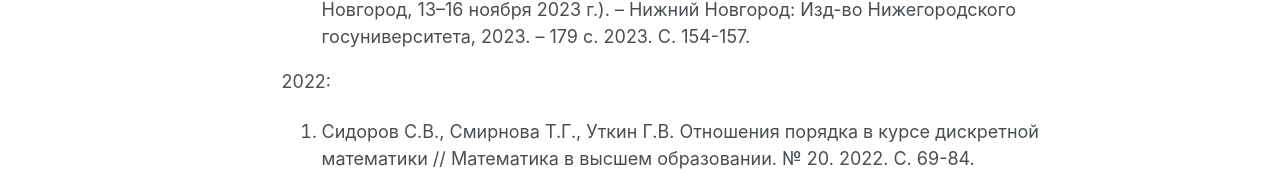
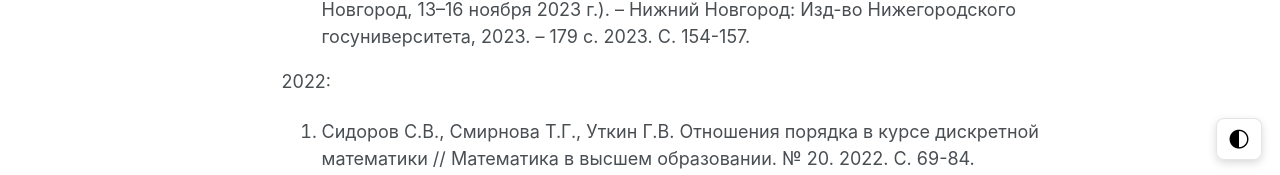
Before and after one commit to forodie/forodie.github.io, a Jekyll site: the page built from _pages/about.md, in a window 1280 px wide and 1400 px high, scrolled down 580 px. Shown: the part 1222-1397 px from the top of the window. Built offline with Jekyll 4.4.1, drawn with Linux system fonts in a browser that asks for light colours.

Commit message:
Dark Mode feature test

```diff
--- a/_includes/head/custom.html
+++ b/_includes/head/custom.html
@@ -1,6 +1,24 @@
 {% include base_path %}
 
 <!-- start custom head snippets -->
+
+<!--
+<script>
+(function() {
+  try {
+    var saved = localStorage.getItem('theme');
+    if (saved === 'dark') {
+      document.documentElement.classList.add('dark-mode');
+    } else if (!saved) {
+      // если нет сохранённой темы — подстроиться под системную
+      var prefersDark = window.matchMedia && window.matchMedia('(prefers-color-scheme: dark)').matches;
+      if (prefersDark) document.documentElement.classList.add('dark-mode');
+    }
+  } catch(e) { /* localStorage может быть недоступен */ }
+})();
+</script>
+-->
+<link rel="stylesheet" href="{{ '/assets/css/theme-toggle.css' | relative_url }}">
 
 <link rel="apple-touch-icon" sizes="57x57" href="{{ base_path }}/images/apple-touch-icon-57x57.png?v=M44lzPylqQ">
 <link rel="apple-touch-icon" sizes="60x60" href="{{ base_path }}/images/apple-touch-icon-60x60.png?v=M44lzPylqQ">
--- a/_layouts/default.html
+++ b/_layouts/default.html
@@ -18,6 +18,8 @@
 
     {% include browser-upgrade.html %}
     {% include masthead.html %}
+    <!-- Кнопка переключения темы -->
+    <button id="theme-toggle" class="theme-toggle theme-toggle--float" aria-label="Переключить тему">🌓</button>
 
     {{ content }}
 
@@ -29,6 +31,6 @@
     </div>
 
     {% include scripts.html %}
-
+    <script src="{{ '/assets/js/theme-toggle.js' | relative_url }}"></script>
   </body>
 </html>
--- a/assets/css/main.scss
+++ b/assets/css/main.scss
@@ -39,3 +39,36 @@
 @import "vendor/font-awesome/brands";
 @import "vendor/magnific-popup/magnific-popup";
 @import "print";
+
+/* === Dark theme === */
+html.dark-mode {
+  --bg: #0f1113;
+  --text: #e6eef8;
+  --link: #8ab4f8;
+  --muted: #9aa3ad;
+}
+
+html.dark-mode body {
+  background: var(--bg);
+  color: var(--text);
+}
+
+html.dark-mode a {
+  color: var(--link);
+}
+
+html.dark-mode .page__content,
+html.dark-mode .page__meta {
+  color: var(--text);
+}
+
+html.dark-mode code,
+html.dark-mode pre {
+  background-color: #222;
+  color: #e0e0e0;
+}
+
+/* Плавный переход при переключении */
+body {
+  transition: background-color 0.25s ease, color 0.25s ease;
+}
--- /dev/null
+++ b/assets/css/theme-toggle.css
@@ -0,0 +1,26 @@
+.theme-toggle {
+  background: rgba(255,255,255,0.6);
+  border: 1px solid rgba(0,0,0,0.1);
+  padding: .4rem .6rem;
+  border-radius: 8px;
+  cursor: pointer;
+  font-size: 1.2rem;
+  box-shadow: 0 3px 8px rgba(0,0,0,0.15);
+  transition: all 0.25s ease;
+}
+
+.theme-toggle:hover {
+  background: rgba(255,255,255,0.8);
+}
+
+.theme-toggle--float {
+  position: fixed;
+  right: 1rem;
+  bottom: 1rem;
+  z-index: 1000;
+}
+
+html.dark-mode .theme-toggle {
+  background: rgba(40,40,40,0.8);
+  color: #f0f0f0;
+}
--- /dev/null
+++ b/assets/js/theme-toggle.js
@@ -0,0 +1,19 @@
+(function() {
+  const saved = localStorage.getItem('theme');
+  const prefersDark = window.matchMedia('(prefers-color-scheme: dark)').matches;
+
+  if (saved === 'dark' || (!saved && prefersDark)) {
+    document.documentElement.classList.add('dark-mode');
+  }
+
+  document.addEventListener('DOMContentLoaded', () => {
+    const btn = document.getElementById('theme-toggle');
+    if (!btn) return;
+
+    btn.addEventListener('click', () => {
+      document.documentElement.classList.toggle('dark-mode');
+      const isDark = document.documentElement.classList.contains('dark-mode');
+      localStorage.setItem('theme', isDark ? 'dark' : 'light');
+    });
+  });
+})();
```
